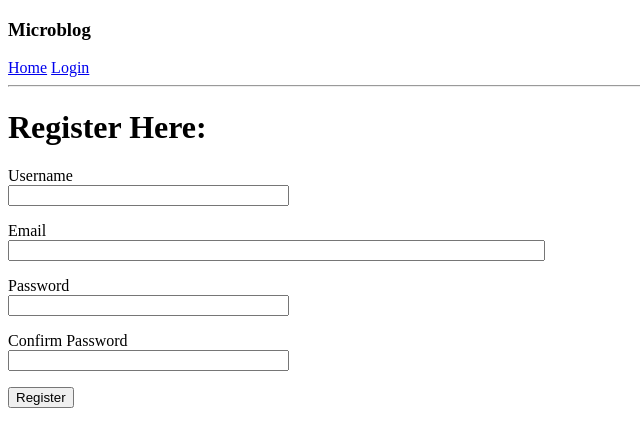
After one commit to RonCollins-MM/microblog, a Flask app: page /register in a window 1280 px wide. The commit adds this page. Shown: the top 447 px of the page, without its empty margins (0-640 px from the left). Run offline with Flask 3, Linux system fonts and the light colour scheme.

Commit message:
feat: add user registration, login and logout
Users are now able to register, login and logout.
Commit also includes:
* User registration validation of fields
* Password hashing
* User login required enforcement

```diff
--- a/app/__init__.py
+++ b/app/__init__.py
@@ -6,11 +6,15 @@ from flask import Flask
 from config import Config
 from flask_sqlalchemy import SQLAlchemy
 from flask_migrate import Migrate
+from flask_login import LoginManager
 
 app = Flask(__name__) # This helps flask locate resources
 app.config.from_object(Config) # Points Flask to the class with config settings
 db = SQLAlchemy(app) # Instance of database - represents databse
 migrate = Migrate(app, db) # database migration engine
+login = LoginManager(app) # login manager instance
+login.login_view = 'user_login' # Must tell flask-login which endpoint is being
+                                # used for login before using the `@login_required` decorator
 
 # This is done to prevent circular imports
 from app import routes, models
--- a/app/forms.py
+++ b/app/forms.py
@@ -4,7 +4,8 @@
 
 from flask_wtf import FlaskForm
 from wtforms import PasswordField, StringField, BooleanField, SubmitField
-from wtforms.validators import DataRequired
+from wtforms.validators import DataRequired, ValidationError, Email, EqualTo
+from app.models import User
 
 class LoginForm(FlaskForm):
     """Form for User login to microblog web app"""
@@ -13,3 +14,25 @@ class LoginForm(FlaskForm):
     password = PasswordField('Password', validators=[DataRequired()])
     remember_me = BooleanField('Remember Me')
     submit = SubmitField('Sign in')
+
+class RegistrationForm(FlaskForm):
+    """Form for User registration to the microblog web app"""
+
+    username = StringField('Username',validators=[DataRequired()])
+    email = StringField('Email', validators=[DataRequired(), Email()])
+    password = PasswordField('Password', validators=[DataRequired()])
+    password2 = PasswordField('Confirm Password',
+                              validators=[DataRequired(), EqualTo('password')])
+    submit = SubmitField('Register')
+
+    def validate_username(self, username):
+        """Ensure username is not already in use"""
+        user = User.query.filter_by(username=username.data).first()
+        if user:
+            raise ValidationError('Username already in use !')
+
+    def validate_email(self, email):
+        """Ensure email is unique in database"""
+        email = User.query.filter_by(email=email.data).first()
+        if email:
+            raise ValidationError('User with that email already exists !!')
--- a/app/routes.py
+++ b/app/routes.py
@@ -2,12 +2,16 @@
 
 """Defines app routes"""
 
-from app import app
-from flask import render_template, flash, redirect, url_for
-from app.forms import LoginForm
+from app import app, db
+from flask import render_template, flash, redirect, url_for, request
+from app.forms import LoginForm, RegistrationForm
+from flask_login import current_user, login_user, logout_user, login_required
+from app.models import User
+from werkzeug.urls import url_parse
 
 @app.route('/')
 @app.route('/index')
+@login_required
 def index():
     """Handler for home page"""
 
@@ -22,19 +26,48 @@ def index():
             'body': 'The cat sat on the mat'
         }
     ]
-    return render_template('index.html', user=user, title='Home', posts=posts)
+    return render_template('index.html', title='Home', posts=posts)
 
 @app.route('/login', methods=['GET', 'POST'])
 def user_login():
     """View function for user login
 
-    Renders the user login form
+    Authenticated users are redirected to Home page, otherwise login page is
+    rendered for user to login.
     """
 
+    if current_user.is_authenticated:
+        return redirect(url_for('index'))
     form = LoginForm()
     if form.validate_on_submit():
-        flash(f'Attempted login for {form.username.data} [remember_me:{form.remember_me.data}]')
-        print(f'Attempted login.\n[Username={form.username.data} '\
-              f'Password={form.password.data} Remember_me={form.remember_me.data}]')
+        user = User.query.filter_by(username=form.username.data).first()
+        if user is None or not user.check_password(form.password.data):
+            flash('Invalid username or password')
+            return redirect(url_for('user_login'))
+        login_user(user, remember=form.remember_me.data)
+        next_page = request.args.get('next')
+        if not next_page or url_parse(next_page).netloc != '':
+            next_page = url_for('index')
+        return redirect(next_page)
+    return render_template('login.html', title='Login', form=form)
+
+@app.route('/logout')
+def user_logout():
+    """Logs out user from session"""
+    logout_user()
+    return redirect(url_for('index'))
+
+@app.route('/register', methods=['GET', 'POST'])
+def register_user():
+    """Register user to the mircoblog app"""
+    if current_user.is_authenticated:
         return redirect(url_for('index'))
-    return render_template('login.html', title='Login', form=form)
+    form = RegistrationForm()
+    if form.validate_on_submit():
+        user = User(username=form.username.data, email=form.email.data)
+        user.set_password(form.password.data)
+        db.session.add(user)
+        db.session.commit()
+        flash('Registration successful. Please login to proceed')
+        return redirect(url_for('user_login'))
+    return render_template('register.html', title='Register', form=form)
--- a/app/templates/base.html
+++ b/app/templates/base.html
@@ -14,7 +14,11 @@
     <div>
         <h3>Microblog</h3>
         <a href="{{ url_for('index') }}">Home</a>
+        {% if current_user.is_anonymous %}
         <a href="{{ url_for('user_login') }}">Login</a>
+        {% else %}
+        <a href="{{ url_for('user_logout') }}">Logout</a>
+        {% endif %}
     </div>
     <hr>
     {% with messages = get_flashed_messages() %}
--- a/app/templates/index.html
+++ b/app/templates/index.html
@@ -2,7 +2,7 @@
 
 {% block content %}
     <h1>Index page</h1>
-    <p>Hello, {{ user.username }}.</p>
+    <p>Hello, {{ current_user.username }}.</p>
     <div>
         <p>Here is your daily digest:</p>
         {% for post in posts %}
--- a/app/templates/login.html
+++ b/app/templates/login.html
@@ -25,4 +25,6 @@
 
 </form>
 
+<p>New user? <a href="{{ url_for('register_user') }}">Register here.</a></p>
+
 {% endblock %}
--- /dev/null
+++ b/app/templates/register.html
@@ -0,0 +1,42 @@
+{% extends 'base.html' %}
+
+{% block content %}
+
+    <h1>Register Here: </h1>
+    <form action="" method="post">
+        <p>
+            {{ form.username.label }} <br>
+            {{ form.username(size=32) }} <br>
+            {% for error in form.username.errors %}
+                <span style="color: red;">[{{ error }}]</span>
+            {% endfor %}
+        </p>
+
+        <p>
+            {{ form.email.label }} <br>
+            {{ form.email(size=64) }} <br>
+            {% for error in form.email.errors %}
+                <span style="color: red">[{{ error }}]</span>
+            {% endfor %}
+        </p>
+
+        <p>
+            {{ form.password.label }} <br>
+            {{ form.password(size=32) }} <br>
+            {% for error in form.password.errors %}
+                <span style="color: red">[{{ error }}]</span>
+            {% endfor %}
+        </p>
+
+        <p>
+            {{ form.password2.label }} <br>
+            {{ form.password2(size=32) }} <br>
+            {% for error in form.password2.errors %}
+                <span style="color: red">[{{ error }}]</span>
+            {% endfor %}
+        </p>
+        <p> {{ form.submit() }} </p>
+        {{ form.hidden_tag() }}
+    </form>
+
+{% endblock %}
```
Also changed, not shown: app/models.py (+27 -3 lines).
